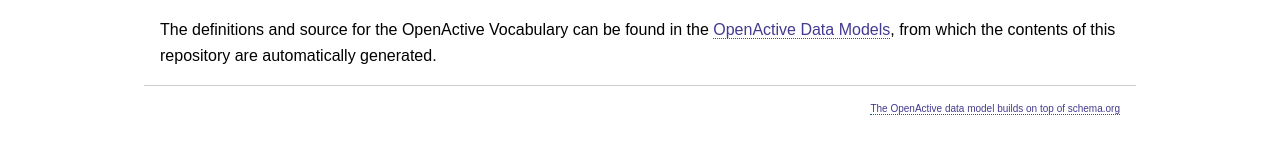
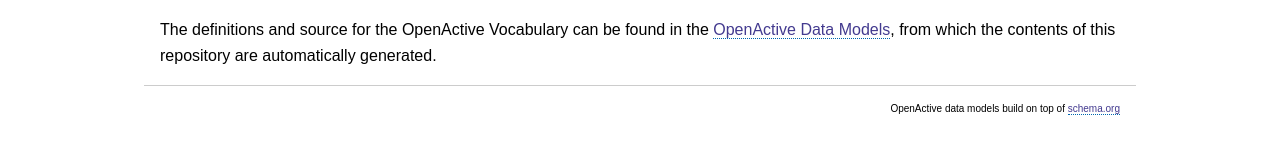
Before and after one commit to openactive/openactive.github.io, a Jekyll site: the page built from README.md, in a window 1280 px wide. Shown: the part 293-447 px from the top of the page. Built offline with Jekyll 4.4.1, drawn with Linux system fonts in a browser that asks for light colours; our own code applies the rules of GitHub Pages for plain Markdown files.

Commit message:
Update default.html

```diff
--- a/_layouts/default.html
+++ b/_layouts/default.html
@@ -41,7 +41,7 @@
       {{ content }}
     </div>
     <div id="footer">
-      <p><a href="https://schema.org/">The OpenActive data model builds on top of schema.org</a></p>
+      <p>OpenActive data models build on top of <a href="https://schema.org/">schema.org</a></p>
     </div>
   </body>
 </html>
```
